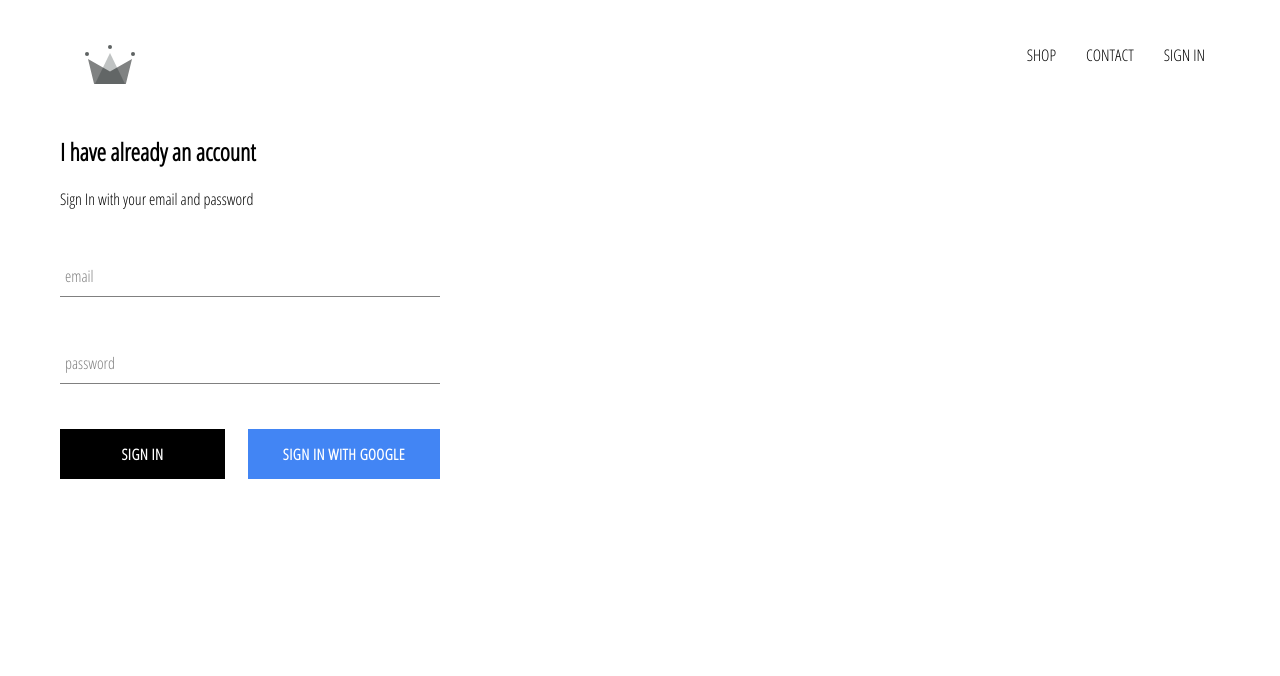
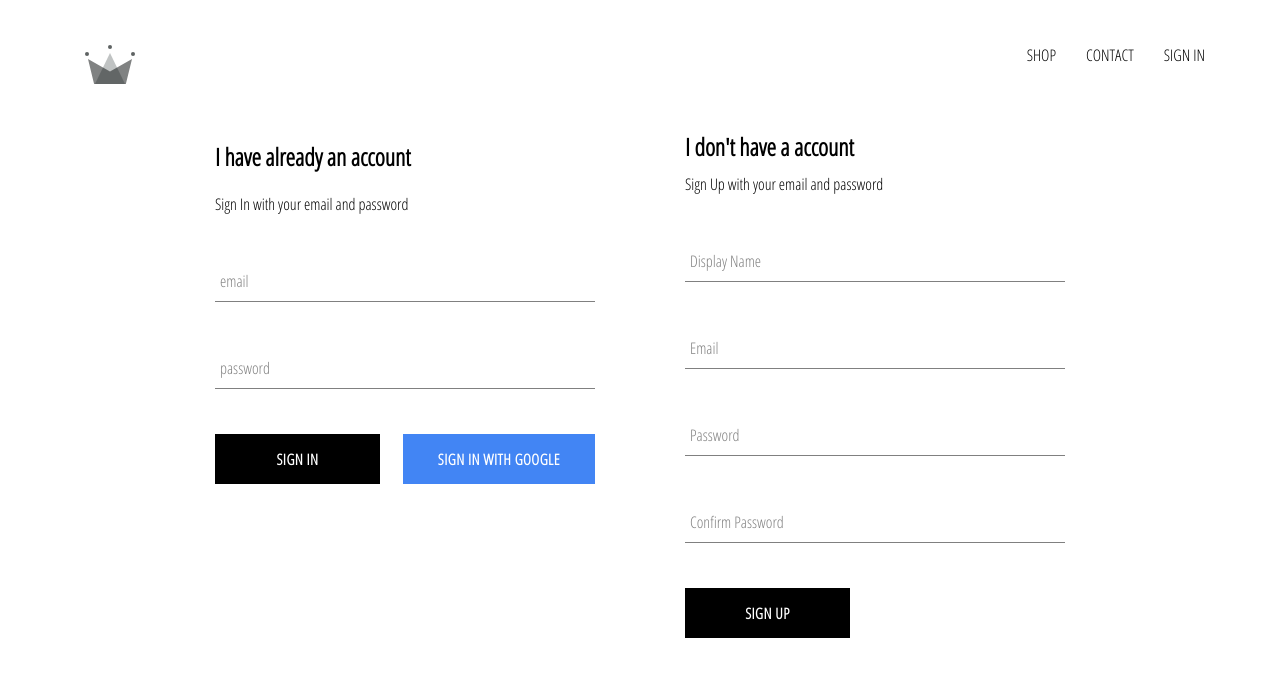
Before and after one commit to ricojr/clothes-app, a React (Create React App) app: page /signIn in a window 1280 px wide. Shown: the top 676 px of the page. Built offline with nearby package versions, Linux system fonts and the light colour scheme; no server answers.

Commit message:
sign up for new users connected and stored to database

```diff
--- a/src/App.js
+++ b/src/App.js
@@ -34,11 +34,15 @@
               id: snapshot.uid,
               ...snapshot.data()
             }
-          })
-        })
+          });
+          console.log(this.state)
+        });
+
+
+          this.setState({currentUser: userAuth});
       }
     })
-  }
+  };
 
   componentWillUnmount(){
     this.unsubscribedFromAuth();
--- /dev/null
+++ b/src/components/sign-up/sign-up.component.jsx
@@ -0,0 +1,106 @@
+import React from 'react';
+
+import FormInput from '../form-input/form-input.component';
+import CustomButton from '../custom-button/custom-button.component';
+
+import { auth, createUserProfileDocument } from '../../firebase/firebase.utils';
+
+import './sign-up.styles.scss';
+
+class SignUp extends React.Component {
+    constructor(){
+        super();
+
+        this.state = {
+            displayName: '',
+            email: '',
+            password: '',
+            confirmPassword: ''
+        }
+    }
+
+    handleSubmit = async event => {
+        event.preventDefault();
+
+        const { displayName, email, password, confirmPassword } = this.state;
+
+        if(password !== confirmPassword) {
+            alert("passwords don't match");
+            return;
+        }
+
+        try {
+            const { user } = await auth.createUserWithEmailAndPassword(email, password);
+
+           await createUserProfileDocument(user, {displayName});
+
+           this.setState({
+            displayName: '',
+            email: '',
+            password: '',
+            confirmPassword: ''
+           })
+
+        } catch (error) {
+            console.log(error)
+        }
+    }
+
+    handleChange = event => {
+        const { name, value } = event.target;
+
+        this.setState({ [name]: value})
+    }
+
+    render(){
+        const { displayName, email, password, confirmPassword } = this.state;
+        return (
+            <div className="sign-up">
+                <h2 className="title">I don't have a account</h2>
+                <span>Sign Up with your email and password</span>
+                <form className="sign-up-form" onSubmit={this.handleSubmit}>
+                    <FormInput
+                    type='text'
+                    name='displayName'
+                    value={displayName}
+                    onChange={this.handleChange}
+                    label='Display Name'
+                    required
+                    />
+
+                    <FormInput
+                    type='email'
+                    name='email'
+                    value={email}
+                    onChange={this.handleChange}
+                    label='Email'
+                    required
+                    />
+                    <FormInput
+                    type='password'
+                    name='password'
+                    value={password}
+                    onChange={this.handleChange}
+                    label='Password'
+                    required
+                    />
+                    <FormInput
+                    type='password'
+                    name='confirmPassword'
+                    value={confirmPassword}
+                    onChange={this.handleChange}
+                    label='Confirm Password'
+                    required
+                    />
+                    <CustomButton type='submit'>SIGN UP</CustomButton>
+
+
+
+
+                </form>
+            </div>
+        )
+    }
+}
+
+export default SignUp;
--- /dev/null
+++ b/src/components/sign-up/sign-up.styles.scss
@@ -0,0 +1,9 @@
+.sign-up {
+    display: flex;
+    flex-direction: column;
+    width: 380px;
+
+    .title {
+        margin: 10px 0;
+    }
+}
--- a/src/pages/sign-in-and-sign-up/sign-in-and-sign-up.component.jsx
+++ b/src/pages/sign-in-and-sign-up/sign-in-and-sign-up.component.jsx
@@ -1,6 +1,7 @@
 import React from 'react';
 
 import SignIn from '../../components/sign-in/sign-in.component';
+import SignUp from '../../components/sign-up/sign-up.component';
 
 
 import './sign-in-and-sign-up.styles.scss';
@@ -8,6 +9,7 @@
 const SignInAndSignUpPage = () => (
     <div className="sign-in-and-sign-up">
         <SignIn />
+        <SignUp />
     </div>
 
 )
--- a/src/pages/sign-in-and-sign-up/sign-in-and-sign-up.styles.scss
+++ b/src/pages/sign-in-and-sign-up/sign-in-and-sign-up.styles.scss
@@ -0,0 +1,7 @@
+.sign-in-and-sign-up {
+    width: 850px;
+    display: flex;
+    justify-content: space-between;
+    margin: 30px auto;
+
+}
```
